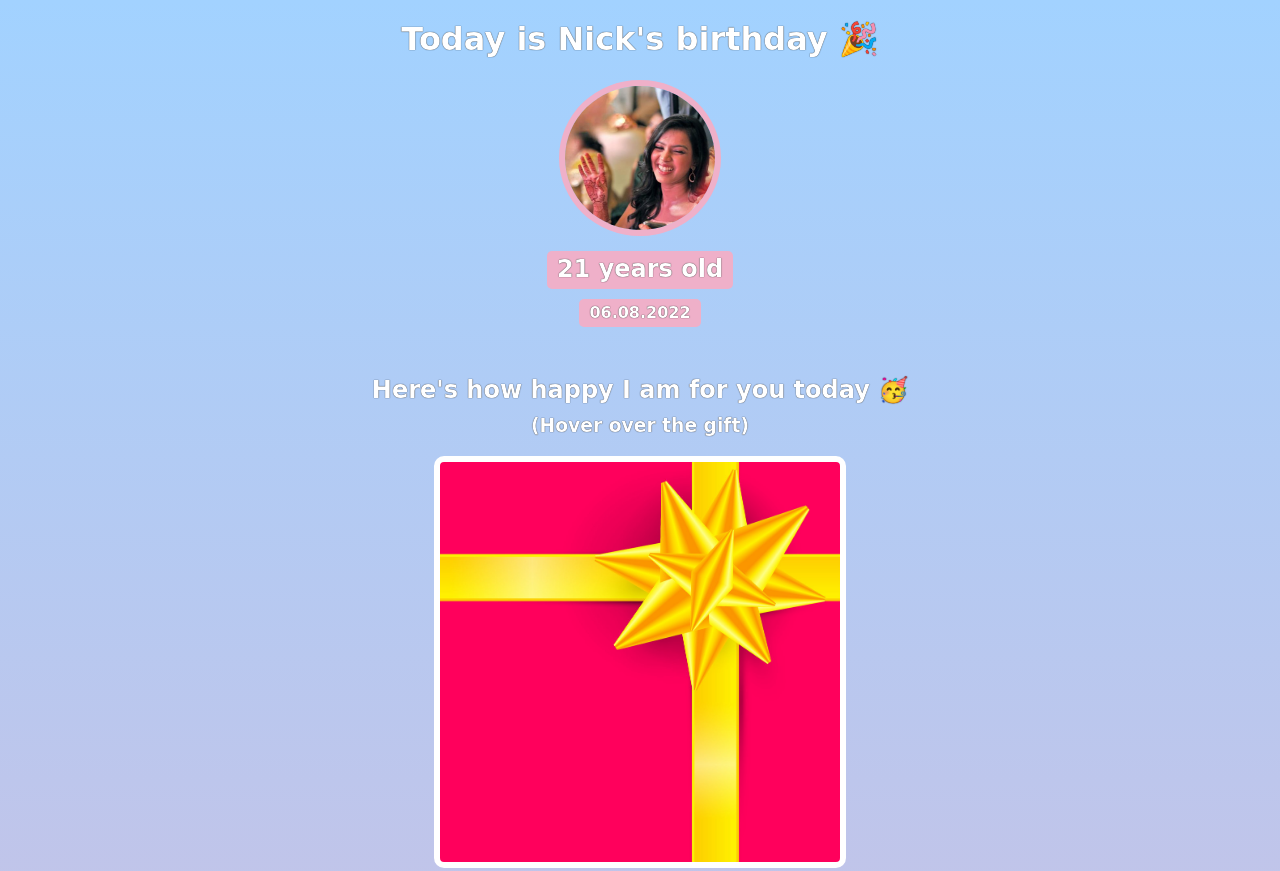
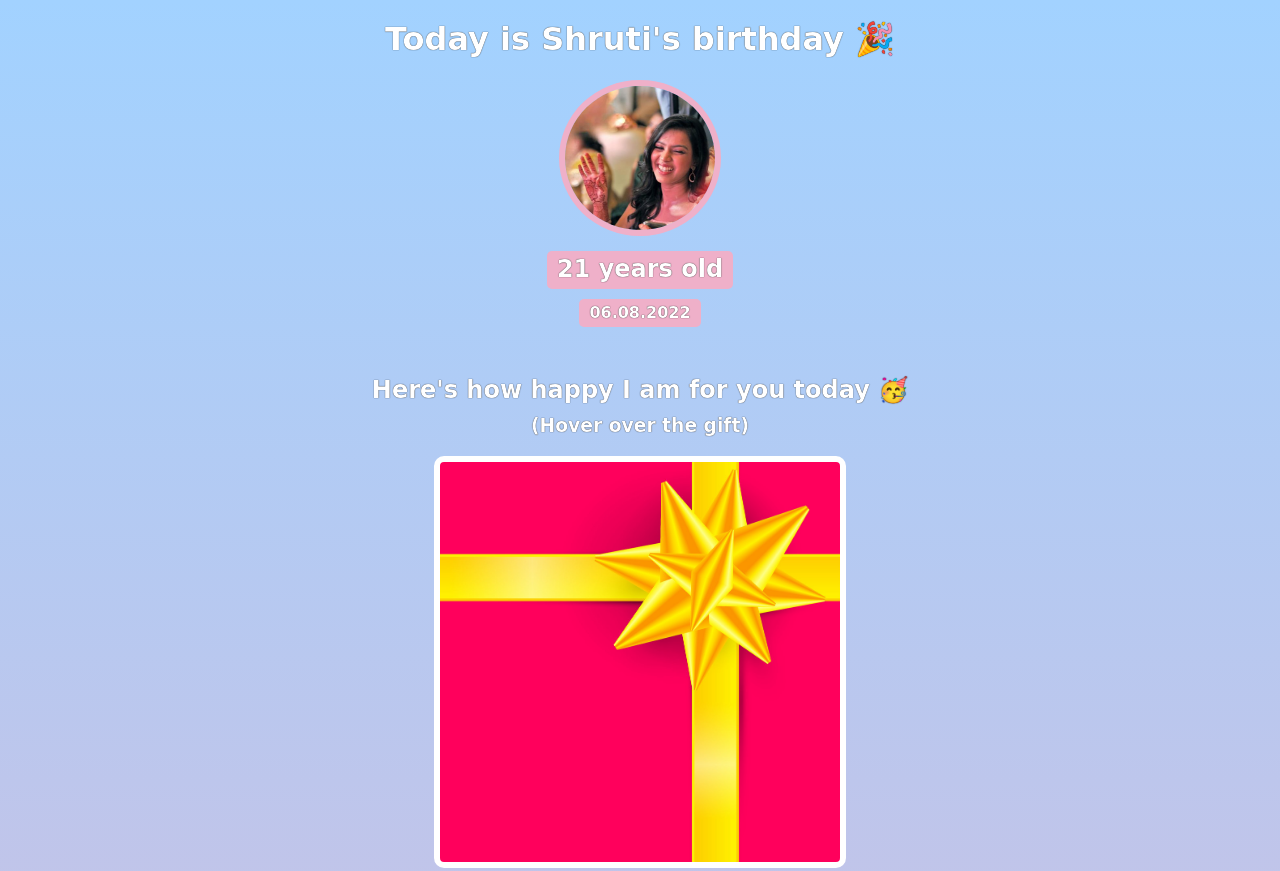
Before and after one commit to epitome-101/B-day-card, a plain HTML site: page index.html in a window 1280 px wide. Shown: the top 871 px of the page. Drawn offline with nearby package versions, Linux system fonts and the light colour scheme; a web font is replaced by a local one.

Commit message:
Update index.html

```diff
--- a/index.html
+++ b/index.html
@@ -7,7 +7,7 @@
     </head>
     <body>
         <div id="header">
-            <h1>Today is Nick's birthday 🎉</h1>
+            <h1>Today is Shruti's birthday 🎉</h1>
             <img id="bff-img" src="images/Shruti's-img.png">
             <h2 id="bday-age">21 years old</h2>
             <h4 id="bday-date">06.08.2022</h4>
```
